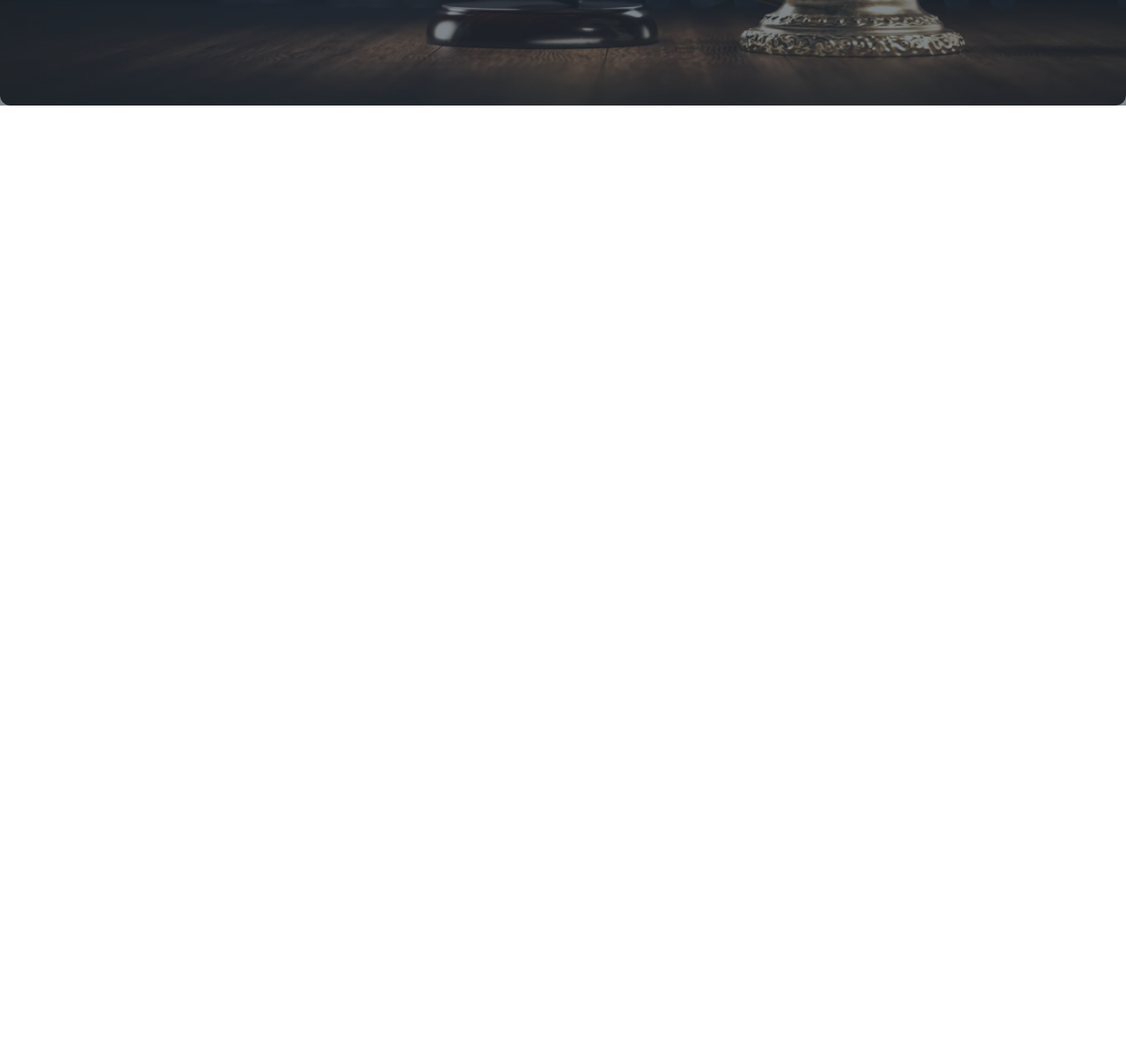
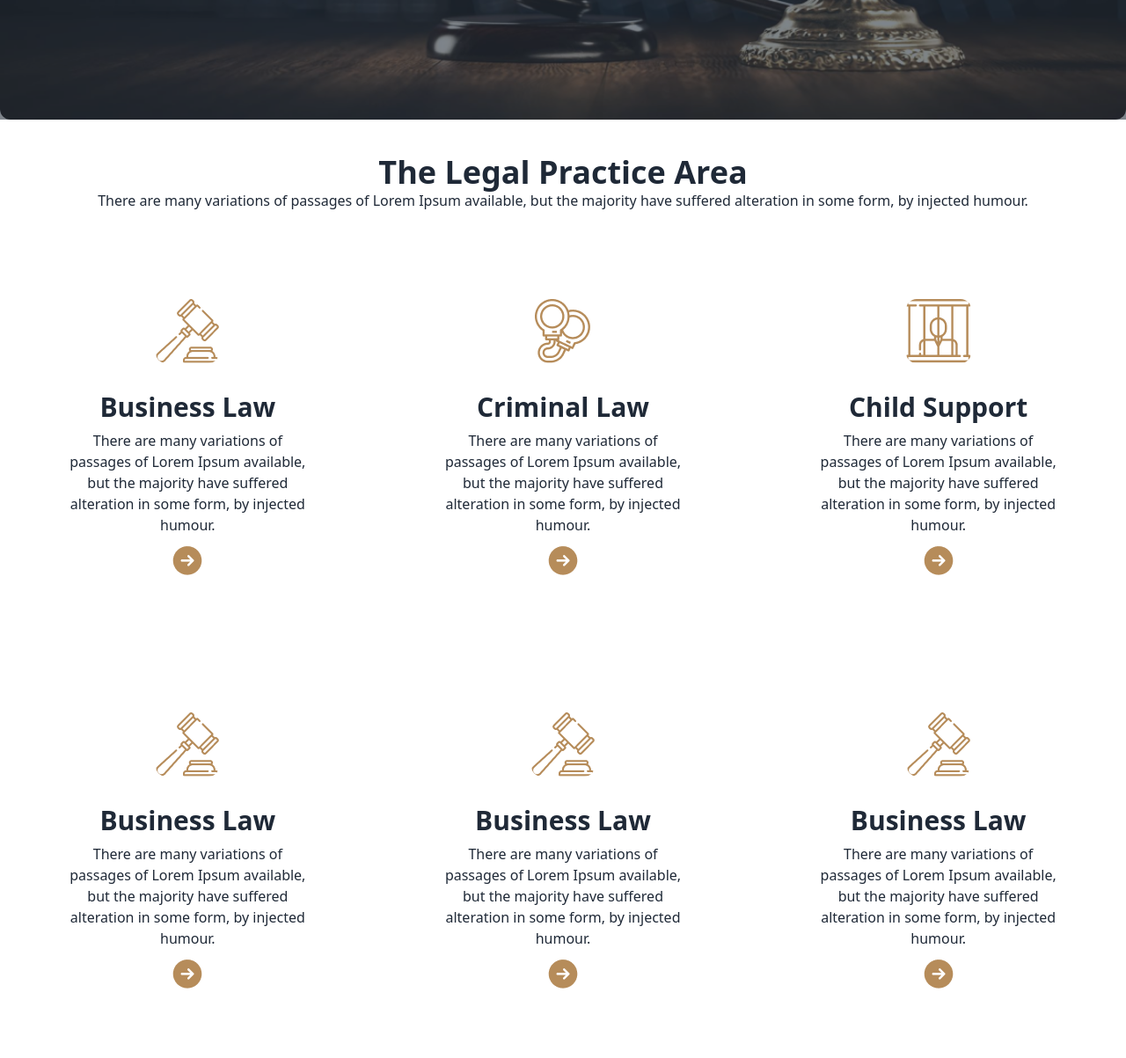
Before and after one commit to rabby-web/legal-solution, a plain HTML site: page index.html in a window 1280 px wide. Shown: the part 502-1705 px from the top of the page at 88% size. Before the commit the page ends 800 px from the top, so only its background shows below. Drawn offline with nearby package versions, Linux system fonts and the light colour scheme.

Commit message:
ligal practice section added

```diff
--- a/index.html
+++ b/index.html
@@ -46,7 +46,7 @@
       }
     </style>
   </head>
-  <body class="bg-white">
+  <body>
     <!-- header -->
     <header class="bg-white text-black container mx-auto">
       <!-- nav -->
@@ -176,7 +176,7 @@
         </div>
       </nav>
       <!-- banner section -->
-      <section class="rounded-xl">
+      <section class="rounded-xl my-4">
         <div
           class="hero h-[550px] rounded-xl"
           style="background-image: url('./images/banner.png')"
@@ -207,5 +207,139 @@
         </div>
       </section>
     </header>
+    <!-- main -->
+    <main class="container mx-auto">
+      <!-- Legal Practice Area -->
+      <section class="my-10">
+        <!-- section title -->
+        <div class="text-center">
+          <h1 class="text-garamond font-extrabold text-4xl">
+            The Legal Practice Area
+          </h1>
+          <p class="text-poppins">
+            There are many variations of passages of Lorem Ipsum available, but
+            the majority have suffered alteration in some form, by injected
+            humour.
+          </p>
+        </div>
+        <!-- section card -->
+        <div class="grid grid-cols-1 md:grid-cols-2 lg:grid-cols-3 my-5">
+          <!-- card-1 -->
+          <div
+            class="card bg-base-100 p-10 hover:border border-gray-500 hover:bg-[#F3F3F3]"
+          >
+            <figure class="px-10 pt-10">
+              <img src="./images/business.png" alt="Shoes" class="rounded-xl" />
+            </figure>
+            <div class="card-body items-center text-center">
+              <h2 class="card-title text-garamond font-extrabold text-3xl">
+                Business Law
+              </h2>
+              <p>
+                There are many variations of passages of Lorem Ipsum available,
+                but the majority have suffered alteration in some form, by
+                injected humour.
+              </p>
+              <img src="./images/Frame.png" alt="" />
+            </div>
+          </div>
+          <!-- card-2 -->
+          <div
+            class="card bg-base-100 p-10 hover:border border-gray-500 hover:bg-[#F3F3F3]"
+          >
+            <figure class="px-10 pt-10">
+              <img src="./images/criminal.png" alt="Shoes" class="rounded-xl" />
+            </figure>
+            <div class="card-body items-center text-center">
+              <h2 class="card-title text-garamond font-extrabold text-3xl">
+                Criminal Law
+              </h2>
+              <p>
+                There are many variations of passages of Lorem Ipsum available,
+                but the majority have suffered alteration in some form, by
+                injected humour.
+              </p>
+              <img src="./images/Frame.png" alt="" />
+            </div>
+          </div>
+          <!-- card-3 -->
+          <div
+            class="card bg-base-100 p-10 hover:border border-gray-500 hover:bg-[#F3F3F3]"
+          >
+            <figure class="px-10 pt-10">
+              <img src="./images/child.png" alt="Shoes" class="rounded-xl" />
+            </figure>
+            <div class="card-body items-center text-center">
+              <h2 class="card-title text-garamond font-extrabold text-3xl">
+                Child Support
+              </h2>
+              <p>
+                There are many variations of passages of Lorem Ipsum available,
+                but the majority have suffered alteration in some form, by
+                injected humour.
+              </p>
+              <img src="./images/Frame.png" alt="" />
+            </div>
+          </div>
+          <!-- card-1 -->
+          <div
+            class="card bg-base-100 p-10 hover:border border-gray-500 hover:bg-[#F3F3F3]"
+          >
+            <figure class="px-10 pt-10">
+              <img src="./images/business.png" alt="Shoes" class="rounded-xl" />
+            </figure>
+            <div class="card-body items-center text-center">
+              <h2 class="card-title text-garamond font-extrabold text-3xl">
+                Business Law
+              </h2>
+              <p>
+                There are many variations of passages of Lorem Ipsum available,
+                but the majority have suffered alteration in some form, by
+                injected humour.
+              </p>
+              <img src="./images/Frame.png" alt="" />
+            </div>
+          </div>
+          <!-- card-1 -->
+          <div
+            class="card bg-base-100 p-10 hover:border border-gray-500 hover:bg-[#F3F3F3]"
+          >
+            <figure class="px-10 pt-10">
+              <img src="./images/business.png" alt="Shoes" class="rounded-xl" />
+            </figure>
+            <div class="card-body items-center text-center">
+              <h2 class="card-title text-garamond font-extrabold text-3xl">
+                Business Law
+              </h2>
+              <p>
+                There are many variations of passages of Lorem Ipsum available,
+                but the majority have suffered alteration in some form, by
+                injected humour.
+              </p>
+              <img src="./images/Frame.png" alt="" />
+            </div>
+          </div>
+          <!-- card-1 -->
+          <div
+            class="card bg-base-100 p-10 hover:border border-gray-500 hover:bg-[#F3F3F3]"
+          >
+            <figure class="px-10 pt-10">
+              <img src="./images/business.png" alt="Shoes" class="rounded-xl" />
+            </figure>
+            <div class="card-body items-center text-center">
+              <h2 class="card-title text-garamond font-extrabold text-3xl">
+                Business Law
+              </h2>
+              <p>
+                There are many variations of passages of Lorem Ipsum available,
+                but the majority have suffered alteration in some form, by
+                injected humour.
+              </p>
+              <img src="./images/Frame.png" alt="" />
+            </div>
+          </div>
+        </div>
+      </section>
+    </main>
   </body>
 </html>
```
